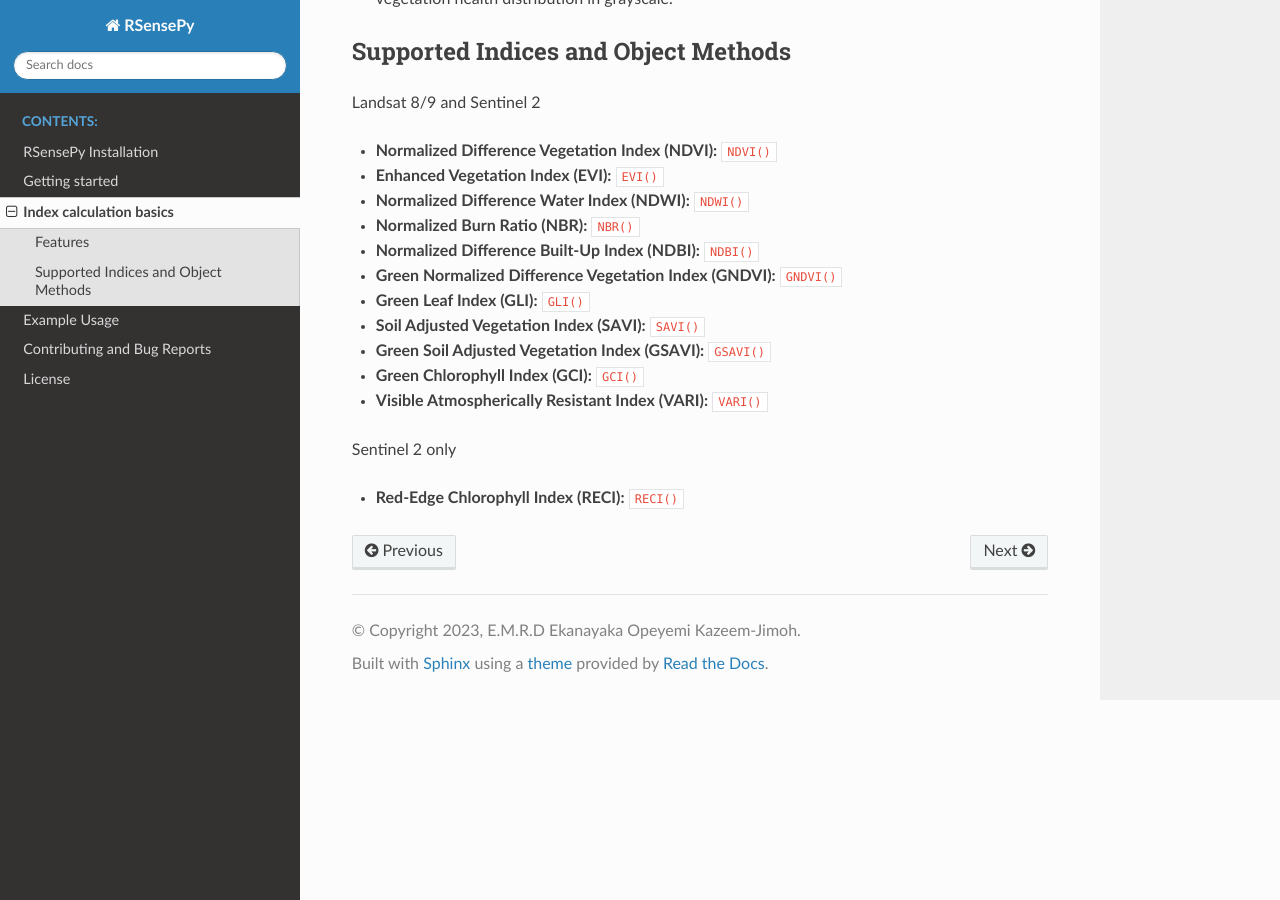
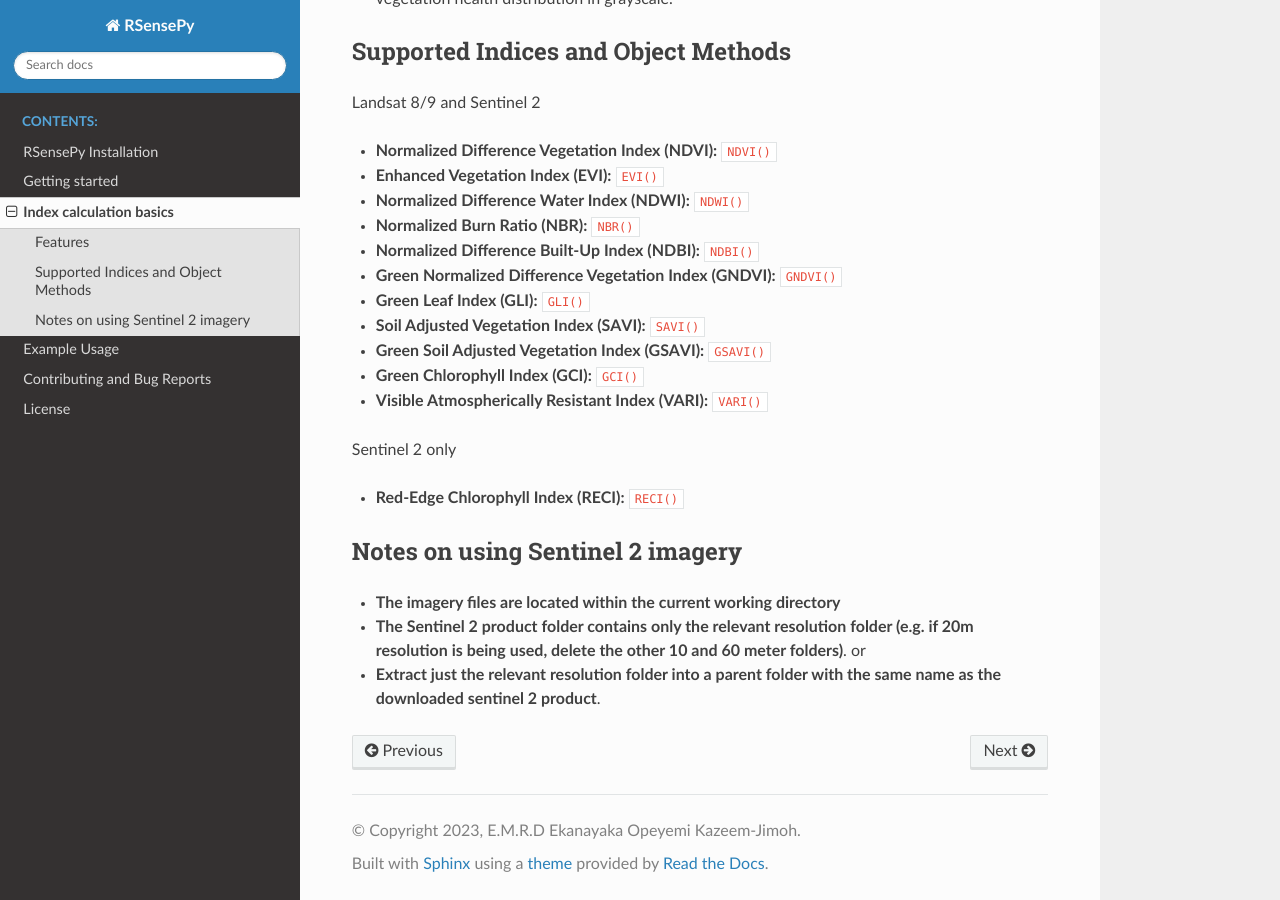
Before and after one commit to richiedlon/RSensePy, a Sphinx documentation site: the page built from docs/source/indexcalbasics.md, in a window 1280 px wide and 900 px high, scrolled down 517 px. Built offline with Sphinx 7.4.7 and the Read the Docs theme 2.0.0, drawn with Linux system fonts in a browser that asks for light colours.

Commit message:
Update indexcalbasics.md

```diff
--- a/docs/source/indexcalbasics.md
+++ b/docs/source/indexcalbasics.md
@@ -27,3 +27,10 @@ Landsat 8/9 and Sentinel 2
 
 Sentinel 2 only
 - **Red-Edge Chlorophyll Index (RECI):** `RECI()`
+
+### Notes on using Sentinel 2 imagery
+
+- **The imagery files are located within the current working directory**
+- **The Sentinel 2 product folder contains only the relevant resolution folder (e.g. if 20m resolution is being used, delete the other 10 and 60 meter folders)**.
+or
+- **Extract just the relevant resolution folder into a parent folder with the same name as the downloaded sentinel 2 product**.
```
